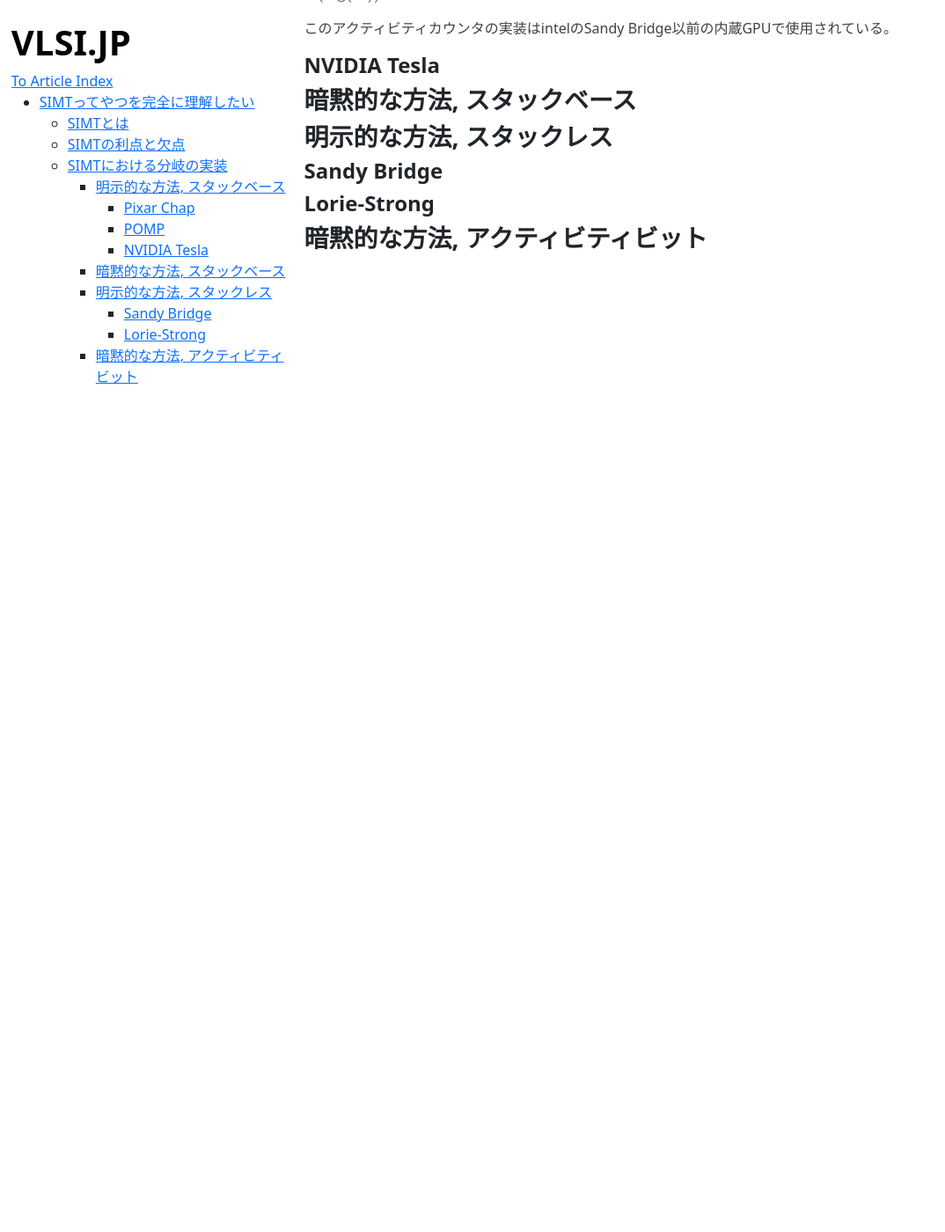
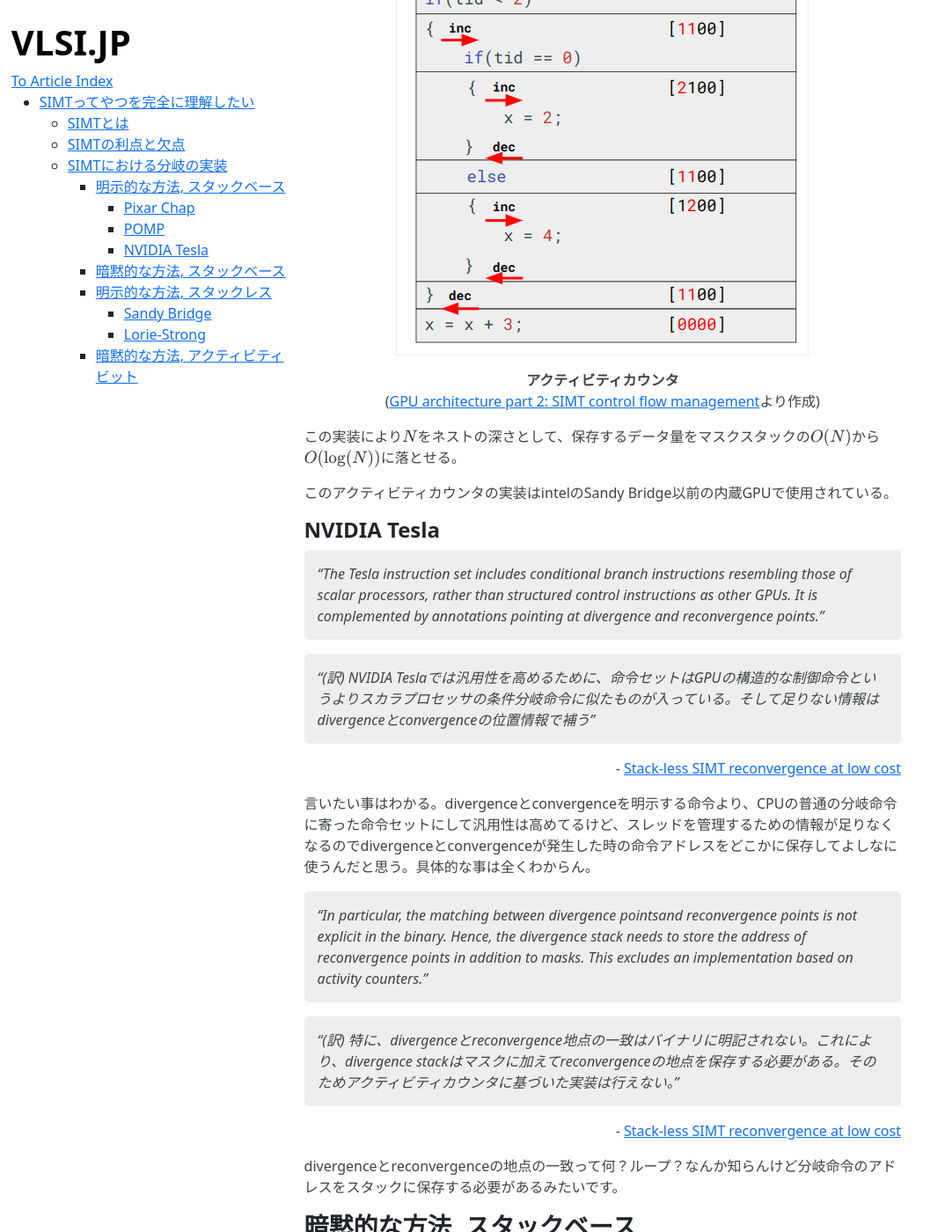
Before and after one commit to VLSI-JP/VLSI-JP.github.io, a Jekyll site: the page built from UnderstandSIMT.md, in a window 1280 px wide and 1400 px high, scrolled down 8210 px. Shown: the whole window at 88% size, without its empty margins (0-1074 px from the left). Built offline with Jekyll 4.4.1, drawn with Linux system fonts in a browser that asks for light colours; formulas are drawn with MathJax 3; some of the changed text lies outside the part shown.

Commit message:
update UnderstandSIMT

```diff
--- a/UnderstandSIMT.md
+++ b/UnderstandSIMT.md
@@ -19,28 +19,36 @@
 SIMTの概要をまずは知る。
 
 > "All current-generation GPUs operate according to the SIMT (Single Instruction, Multiple Threads) execution model. From the programmer’s and compiler’s point of view, this model is similar to SPMD (Single Program, Multiple Data). The programmer writes a single program or *kernel*. A large number of instances of the kernel (or *threads*) are then run in parallel. "
+
+> *"(訳) プログラマの観点からはSIMTはSPMDに近く、プログラマはカーネルとも呼ぶ単一のプログラムを書き、そのカーネルが大量に並列に実行される。"*
 <p style="text-align:right">- <a href="https://hal.science/hal-00622654/document">Stack-less SIMT reconvergence at low cost</a></p>
 
-*"(訳) プログラマの観点からはSIMTはSPMDに近く、プログラマはカーネルとも呼ぶ単一のプログラムを書き、そのカーネルが大量に並列に実行される。"*これは理解できる。vaddを実行するんじゃなくてaddを大量に並列に実行するんですね。OpenCLで見た。
-
-[軽率にGPUを使っていこう、OpenCL入門](https://vlsi.jp/tsukaouOpenCL.html)
+これは理解できる。vaddを実行するんじゃなくてaddを大量に並列に実行するんですね。OpenCLで見た。[軽率にGPUを使っていこう、OpenCL入門](https://vlsi.jp/tsukaouOpenCL.html)
 
 > "During execution on a GPU, transparent hardware mechanisms group threads in convoys named warps to execute their instructions on SIMD units."
+
+> *"(訳)ハードウェアがスレッドをまとめてwarpと呼ばれる塊にして、命令をSIMDユニットで実行する。"*
 <p style="text-align:right">- <a href="https://hal.science/hal-00622654/document">Stack-less SIMT reconvergence at low cost</a></p>
 
-*"(訳)ハードウェアがスレッドをまとめてwarpと呼ばれる塊にして、命令をSIMDユニットで実行する。"* warpはスレッドの塊、OK。warpをSIMDユニットで実行、OK。
+warpはスレッドの塊、OK。warpをSIMDユニットで実行、OK。
+
+ちなみに、CPUの文脈のSIMDユニットとGPUの文脈のSIMDユニットは全く別物であることを知っておかないと大変沼る(一敗)。AVX-512に代表されるようなCPUにおけるSIMD命令は、演算器が横にズラッと並んだSIMD演算器とも呼ぶべき実行ユニットで実行される。対してGPUにおけるSIMDは、PEと呼ばれる比較的汎用的で小規模なプロセッサを並べて実現している。
 
 Simty: generalized SIMT execution on RISC-V の方では
 
 > "The Single Instruction, Multiple Threads (SIMT) execution model as implemented in NVIDIA Graphics Processing Units (GPUs) associates a multi-thread programming model with an SIMD execution model."
+
+> *"(訳)SIMT実行モデルはマルチスレッドプログラミングモデルをSIMD実行モデルに関連付けている。"*
 <p style="text-align:right">- <a href="https://carrv.github.io/2017/papers/collange-simty-carrv2017.pdf">Simty: generalized SIMT execution on RISC-V</a></p>
 
-*"(訳)SIMT実行モデルはマルチスレッドプログラミングモデルをSIMD実行モデルに関連付けている。"*とか
+とか
 
 > "The SIMT execution model consists in assembling vector instructions across different scalar threads of SPMD programs at the microarchitectural level."
+
+> *"(訳)SIMT実行モデルはマイクロアーキテクチャレベルでSPMDプログラムのスレッド群からベクトル命令を構成する。"*
 <p style="text-align:right">- <a href="https://carrv.github.io/2017/papers/collange-simty-carrv2017.pdf">Simty: generalized SIMT execution on RISC-V</a></p>
 
-*"(訳)SIMT実行モデルはマイクロアーキテクチャレベルでSPMDプログラムのスレッド群からベクトル命令を構成する。"* とか言ってる。わからん。
+とか言ってる。わからん。
 
 多分SPMDなプログラムをそのまま実行できる計算機がSIMTなんだと思います。
 
@@ -84,20 +94,21 @@
 関数呼び出しのためのコールスタックの実装は再帰の対処方法に着目すると二種類に分けられるらしい。
 
 > "Traditional parallel architectures share a single stack pointer per warp. This ensures that concurrent accesses to the call stack from different threads are always kept synchronized. On the other hand, this restricts SIMT execution to threads that share the same stack pointer in addition to sharing the same instruction pointer. Threads that are at different call nesting levels cannot run together. "
+
+> *"(訳) 古典的な並列アーキテクチャではwarpで単一のスタックポインタを共有する。これで異なるスレッドがコールスタックへ同時にアクセスしても同期が常に保たれる。"*
 <p style="text-align:right">- <a href="https://hal.science/hal-00622654/document">Stack-less SIMT reconvergence at low cost</a></p>
-
-*"(訳) 古典的な並列アーキテクチャではwarpで単一のスタックポインタを共有する。これで異なるスレッドがコールスタックへ同時にアクセスしても同期が常に保たれる。"*
 
 まあスタックポインタが１つだけならどのスレッドも関数呼び出し時は完全に全てのスレッドで同期される気がする、divergenceとの関係はよくわからない。
 
-*"(訳) 一方で、これはSIMTが実行できるスレッドを、同じスタックポインタかつ同じ命令ポインタを共有しているスレッドのみに制限する。関数コールのネストの深さが異なるスレッドを同時に実行することは出来ない。"*
+> *"(訳) 一方で、これはSIMTが実行できるスレッドを、同じスタックポインタかつ同じ命令ポインタを共有しているスレッドのみに制限する。関数コールのネストの深さが異なるスレッドを同時に実行することは出来ない。"*
 
 これは、この実装だと命令ポインタが同じでもスタックポインタが違う場合、例えばスレッド0とスレッド1で再帰の深さが違うような場合に、実行する関数は同じにも関わらずスレッド0の実行が完了してからスレッド1を実行しなくてはならず、これは明らかに効率が悪い。そういう意味だと思う。
 
 > "The other solution consists in maintaining an independent stack pointer per thread. In case of recursion, control divergence is reduced. It is replaced by memory divergence: accesses to the stack become irregular."
+
+> *"(訳) その他の手法としてスタックポインタをスレッド毎に持つ手法があり、この場合はcontrol divergenceが減少する代わりにスタックへのアクセスが異なるmemory divergenceに置き換わる。"*
 <p style="text-align:right">- <a href="https://hal.science/hal-00622654/document">Stack-less SIMT reconvergence at low cost</a></p>
 
-*"(訳) その他の手法としてスタックポインタをスレッド毎に持つ手法があり、この場合はcontrol divergenceが減少する代わりにスタックへのアクセスが異なるmemory divergenceに置き換わる。"*
 
 難しい、control divergenceは多分分岐命令時にプログラムの流れが分裂する事を指してる、memory divergenceは何だろう。スレッド0とスレッド1で深さの異なる再帰を実行していったらスタックポインタの値だけが異なって行きそう、多分これがmemory divergenceかな。
 
@@ -154,16 +165,33 @@
 ![](https://raw.githubusercontent.com/VLSI-JP/VLSI-JP.github.io/main/images/UnderstandSIMT/stack_histogram.png)
 <p style="text-align:center"> <b>マスクスタックの推移</b><br>(<a href="http://www.irisa.fr/alf/downloads/collange/cours/ada2020_gpu_2.pdf">GPU architecture part 2: SIMT control flow management</a>より作成)</p>
 
-スタックのdepth $$d$$で非アクティブのスレッドはスタックのdepth $$d + 1$$でも必ず非アクティブのままとなる。つまり先頭が`[1100]`の状態で`[1101]`のようなマスクがpushされることは絶対に無い。という事はマスクスタックは各スレッドの最後にアクティブになったネストの深さを記録する、アクティビティカウンタに置き換えられる。
+スタックのdepth $$d$$で非アクティブのスレッドはスタックのdepth $$d + 1$$でも必ず非アクティブのままとなる。つまり先頭が`[1100]`の状態で`[1101]`のようなマスクがpushされることは絶対に無い。
+
+この性質のため、マスクスタックは各スレッドの最後にアクティブになったネストの深さを記録する、アクティビティカウンタに置き換えられる。
 
 ![](https://raw.githubusercontent.com/VLSI-JP/VLSI-JP.github.io/main/images/UnderstandSIMT/activity_counter.png)
-<p style="text-align:center"> <b>マスクスタックの推移</b><br>(<a href="http://www.irisa.fr/alf/downloads/collange/cours/ada2020_gpu_2.pdf">GPU architecture part 2: SIMT control flow management</a>より作成)</p>
+<p style="text-align:center"> <b>アクティビティカウンタ</b><br>(<a href="http://www.irisa.fr/alf/downloads/collange/cours/ada2020_gpu_2.pdf">GPU architecture part 2: SIMT control flow management</a>より作成)</p>
 
 この実装により$$N$$をネストの深さとして、保存するデータ量をマスクスタックの$$O(N)$$から$$O(\log(N))$$に落とせる。
 
 このアクティビティカウンタの実装はintelのSandy Bridge以前の内蔵GPUで使用されている。
 
 #### NVIDIA Tesla
+
+>  "The Tesla instruction set includes conditional branch instructions resembling those of scalar processors, rather than structured control instructions as other GPUs. It is complemented by annotations pointing at divergence and reconvergence points."
+
+> *"(訳) NVIDIA Teslaでは汎用性を高めるために、命令セットはGPUの構造的な制御命令というよりスカラプロセッサの条件分岐命令に似たものが入っている。そして足りない情報はdivergenceとconvergenceの位置情報で補う"*
+<p style="text-align:right">- <a href="https://hal.science/hal-00622654/document">Stack-less SIMT reconvergence at low cost</a></p>
+
+言いたい事はわかる。divergenceとconvergenceを明示する命令より、CPUの普通の分岐命令に寄った命令セットにして汎用性は高めてるけど、スレッドを管理するための情報が足りなくなるのでdivergenceとconvergenceが発生した時の命令アドレスをどこかに保存してよしなに使うんだと思う。具体的な事は全くわからん。
+
+> "In particular, the matching between divergence pointsand reconvergence points is not explicit in the binary. Hence, the divergence stack needs to store the address of reconvergence points in addition to masks. This excludes an implementation based on activity counters."
+>
+> *"(訳) 特に、divergenceとreconvergence地点の一致はバイナリに明記されない。これにより、divergence stackはマスクに加えてreconvergenceの地点を保存する必要がある。そのためアクティビティカウンタに基づいた実装は行えない。"*
+<p style="text-align:right">- <a href="https://hal.science/hal-00622654/document">Stack-less SIMT reconvergence at low cost</a></p>
+
+divergenceとreconvergenceの地点の一致って何？ループ？なんか知らんけど分岐命令のアドレスをスタックに保存する必要があるみたいです。
+
 
 ### 暗黙的な方法, スタックベース
 
```
Also changed, not shown: other parts of UnderstandSIMT.md (+3 -1 lines).
